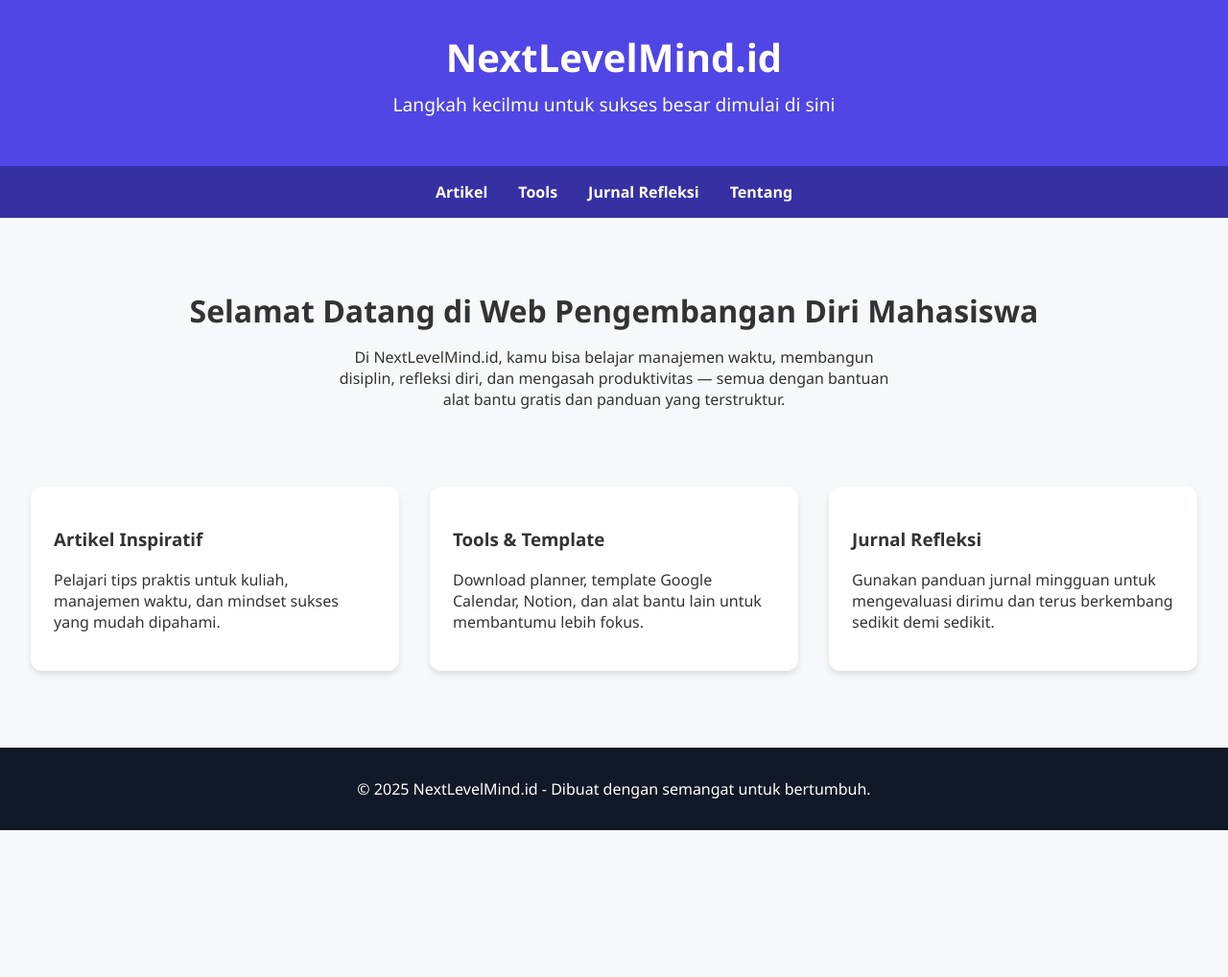
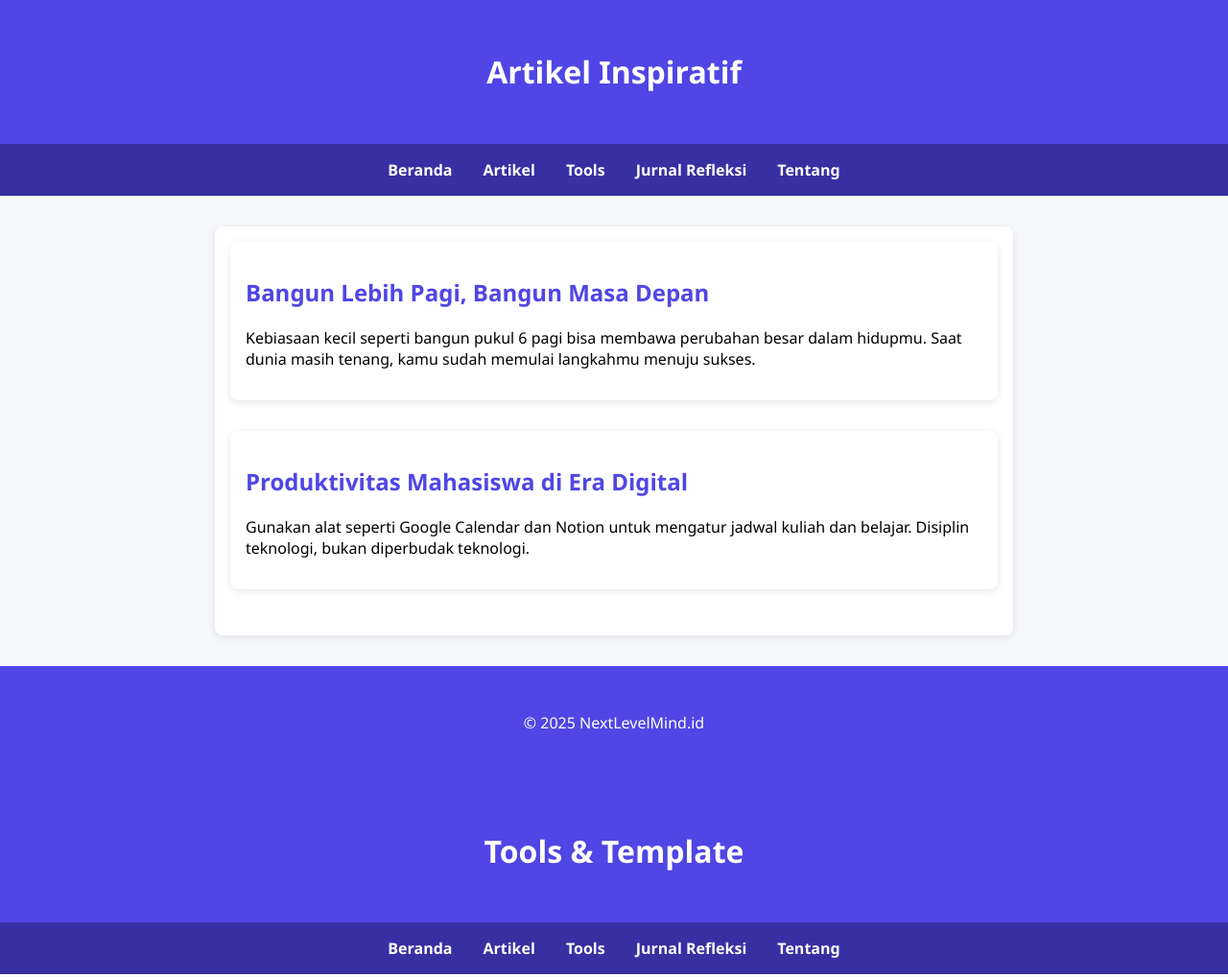
Before and after one commit to bastianpakpahan13/nextlevelmind, a plain HTML site: page index.html in a window 1280 px wide. Shown: the top 1018 px of the page at 96% size. Before the commit the page ends 865 px from the top, so only its background shows below. Drawn offline with Linux system fonts and the light colour scheme.

Commit message:
Update index.html

```diff
--- a/index.html
+++ b/index.html
@@ -1,112 +1,174 @@
+<!-- artikel.html -->
 <!DOCTYPE html>
 <html lang="id">
 <head>
-  <meta charset="UTF-8" />
-  <meta name="viewport" content="width=device-width, initial-scale=1.0" />
-  <title>NextLevelMind.id</title>
+  <meta charset="UTF-8">
+  <meta name="viewport" content="width=device-width, initial-scale=1.0">
+  <title>Artikel - NextLevelMind.id</title>
   <style>
-    body {
-      font-family: 'Segoe UI', sans-serif;
-      margin: 0;
-      padding: 0;
-      background-color: #f7f8fc;
-      color: #333;
-    }
-    header {
-      background-color: #4f46e5;
-      color: white;
-      padding: 2rem;
-      text-align: center;
-    }
-    header h1 {
-      margin: 0;
-      font-size: 2.5rem;
-    }
-    header p {
-      font-size: 1.2rem;
-      margin-top: 0.5rem;
-    }
-    nav {
-      background-color: #3730a3;
-      color: white;
-      display: flex;
-      justify-content: center;
-      padding: 1rem;
-      gap: 2rem;
-    }
-    nav a {
-      color: white;
-      text-decoration: none;
-      font-weight: bold;
-    }
-    .hero {
-      text-align: center;
-      padding: 3rem 1rem;
-    }
-    .hero h2 {
-      font-size: 2rem;
-      margin-bottom: 1rem;
-    }
-    .hero p {
-      max-width: 600px;
-      margin: 0 auto;
-    }
-    .features {
-      display: grid;
-      grid-template-columns: repeat(auto-fit, minmax(250px, 1fr));
-      gap: 2rem;
-      padding: 2rem;
-    }
-    .feature-card {
-      background-color: white;
-      border-radius: 12px;
-      padding: 1.5rem;
-      box-shadow: 0 4px 6px rgba(0, 0, 0, 0.1);
-    }
-    footer {
-      background-color: #111827;
-      color: white;
-      text-align: center;
-      padding: 1rem;
-      margin-top: 3rem;
-    }
+    body { font-family: 'Segoe UI', sans-serif; margin: 0; background-color: #f7f8fc; }
+    header, footer { background-color: #4f46e5; color: white; text-align: center; padding: 2rem; }
+    nav { background-color: #3730a3; display: flex; justify-content: center; gap: 2rem; padding: 1rem; }
+    nav a { color: white; text-decoration: none; font-weight: bold; }
+    .content { max-width: 800px; margin: 2rem auto; padding: 1rem; }
+    article { background: white; border-radius: 8px; padding: 1rem; margin-bottom: 2rem; box-shadow: 0 2px 8px rgba(0,0,0,0.1); }
+    h2 { color: #4f46e5; }
   </style>
 </head>
 <body>
   <header>
-    <h1>NextLevelMind.id</h1>
-    <p>Langkah kecilmu untuk sukses besar dimulai di sini</p>
+    <h1>Artikel Inspiratif</h1>
   </header>
-
   <nav>
+    <a href="index.html">Beranda</a>
     <a href="artikel.html">Artikel</a>
     <a href="tools.html">Tools</a>
     <a href="refleksi.html">Jurnal Refleksi</a>
     <a href="tentang.html">Tentang</a>
   </nav>
-
-  <section class="hero">
-    <h2>Selamat Datang di Web Pengembangan Diri Mahasiswa</h2>
-    <p>Di NextLevelMind.id, kamu bisa belajar manajemen waktu, membangun disiplin, refleksi diri, dan mengasah produktivitas — semua dengan bantuan alat bantu gratis dan panduan yang terstruktur.</p>
-  </section>
-
-  <section class="features">
-    <div class="feature-card">
-      <h3>Artikel Inspiratif</h3>
-      <p>Pelajari tips praktis untuk kuliah, manajemen waktu, dan mindset sukses yang mudah dipahami.</p>
+  <div class="content">
+    <article>
+      <h2>Bangun Lebih Pagi, Bangun Masa Depan</h2>
+      <p>Kebiasaan kecil seperti bangun pukul 6 pagi bisa membawa perubahan besar dalam hidupmu. Saat dunia masih tenang, kamu sudah memulai langkahmu menuju sukses.</p>
+    </article>
+    <article>
+      <h2>Produktivitas Mahasiswa di Era Digital</h2>
+      <p>Gunakan alat seperti Google Calendar dan Notion untuk mengatur jadwal kuliah dan belajar. Disiplin teknologi, bukan diperbudak teknologi.</p>
+    </article>
   </div>
-    <div class="feature-card">
-      <h3>Tools & Template</h3>
-      <p>Download planner, template Google Calendar, Notion, dan alat bantu lain untuk membantumu lebih fokus.</p>
-    </div>
-    <div class="feature-card">
-      <h3>Jurnal Refleksi</h3>
-      <p>Gunakan panduan jurnal mingguan untuk mengevaluasi dirimu dan terus berkembang sedikit demi sedikit.</p>
-    </div>
-  </section>
-
   <footer>
-    <p>© 2025 NextLevelMind.id - Dibuat dengan semangat untuk bertumbuh.</p>
+    <p>© 2025 NextLevelMind.id</p>
   </footer>
 </body>
 </html>
+
+<!-- tools.html -->
+<!DOCTYPE html>
+<html lang="id">
+<head>
+  <meta charset="UTF-8">
+  <meta name="viewport" content="width=device-width, initial-scale=1.0">
+  <title>Tools - NextLevelMind.id</title>
+  <style>
+    body { font-family: 'Segoe UI', sans-serif; margin: 0; background-color: #f7f8fc; }
+    header, footer { background-color: #4f46e5; color: white; text-align: center; padding: 2rem; }
+    nav { background-color: #3730a3; display: flex; justify-content: center; gap: 2rem; padding: 1rem; }
+    nav a { color: white; text-decoration: none; font-weight: bold; }
+    .content { max-width: 800px; margin: 2rem auto; padding: 1rem; }
+    .tool-box { background: white; border-radius: 8px; padding: 1rem; margin-bottom: 2rem; box-shadow: 0 2px 8px rgba(0,0,0,0.1); }
+    h2 { color: #4f46e5; }
+  </style>
+</head>
+<body>
+  <header>
+    <h1>Tools & Template</h1>
+  </header>
+  <nav>
+    <a href="index.html">Beranda</a>
+    <a href="artikel.html">Artikel</a>
+    <a href="tools.html">Tools</a>
+    <a href="refleksi.html">Jurnal Refleksi</a>
+    <a href="tentang.html">Tentang</a>
+  </nav>
+  <div class="content">
+    <div class="tool-box">
+      <h2>Template Google Calendar</h2>
+      <p>Atur jadwal harianmu dengan kalender mingguan khusus mahasiswa. <a href="#">Unduh sekarang</a></p>
+    </div>
+    <div class="tool-box">
+      <h2>Planner Harian PDF</h2>
+      <p>Cetak dan isi planner yang membantumu tetap fokus dan disiplin setiap hari.</p>
+    </div>
+  </div>
+  <footer>
+    <p>© 2025 NextLevelMind.id</p>
+  </footer>
+</body>
+</html>
+
+<!-- refleksi.html -->
+<!DOCTYPE html>
+<html lang="id">
+<head>
+  <meta charset="UTF-8">
+  <meta name="viewport" content="width=device-width, initial-scale=1.0">
+  <title>Jurnal Refleksi - NextLevelMind.id</title>
+  <style>
+    body { font-family: 'Segoe UI', sans-serif; margin: 0; background-color: #f7f8fc; }
+    header, footer { background-color: #4f46e5; color: white; text-align: center; padding: 2rem; }
+    nav { background-color: #3730a3; display: flex; justify-content: center; gap: 2rem; padding: 1rem; }
+    nav a { color: white; text-decoration: none; font-weight: bold; }
+    .content { max-width: 800px; margin: 2rem auto; padding: 1rem; }
+    .journal { background: white; border-radius: 8px; padding: 1rem; margin-bottom: 2rem; box-shadow: 0 2px 8px rgba(0,0,0,0.1); }
+    h2 { color: #4f46e5; }
+  </style>
+</head>
+<body>
+  <header>
+    <h1>Jurnal Refleksi Mingguan</h1>
+  </header>
+  <nav>
+    <a href="index.html">Beranda</a>
+    <a href="artikel.html">Artikel</a>
+    <a href="tools.html">Tools</a>
+    <a href="refleksi.html">Jurnal Refleksi</a>
+    <a href="tentang.html">Tentang</a>
+  </nav>
+  <div class="content">
+    <div class="journal">
+      <h2>Minggu Ini, Aku Belajar...</h2>
+      <p>Catat pengalaman dan pelajaran pentingmu minggu ini. Apa yang berhasil? Apa yang perlu ditingkatkan?</p>
+    </div>
+    <div class="journal">
+      <h2>Target Minggu Depan</h2>
+      <p>Buat daftar 3 hal yang ingin kamu capai minggu depan untuk menjadi versi dirimu yang lebih baik.</p>
+    </div>
+  </div>
+  <footer>
+    <p>© 2025 NextLevelMind.id</p>
+  </footer>
+</body>
+</html>
+
+<!-- tentang.html -->
+<!DOCTYPE html>
+<html lang="id">
+<head>
+  <meta charset="UTF-8">
+  <meta name="viewport" content="width=device-width, initial-scale=1.0">
+  <title>Tentang - NextLevelMind.id</title>
+  <style>
+    body { font-family: 'Segoe UI', sans-serif; margin: 0; background-color: #f7f8fc; }
+    header, footer { background-color: #4f46e5; color: white; text-align: center; padding: 2rem; }
+    nav { background-color: #3730a3; display: flex; justify-content: center; gap: 2rem; padding: 1rem; }
+    nav a { color: white; text-decoration: none; font-weight: bold; }
+    .content { max-width: 800px; margin: 2rem auto; padding: 1rem; background: white; border-radius: 8px; box-shadow: 0 2px 8px rgba(0,0,0,0.1); }
+    h2 { color: #4f46e5; }
+  </style>
+</head>
+<body>
+  <header>
+    <h1>Tentang NextLevelMind.id</h1>
+  </header>
+  <nav>
+    <a href="index.html">Beranda</a>
+    <a href="artikel.html">Artikel</a>
+    <a href="tools.html">Tools</a>
+    <a href="refleksi.html">Jurnal Refleksi</a>
+    <a href="tentang.html">Tentang</a>
+  </nav>
+  <div class="content">
+    <h2>Visi Kami</h2>
+    <p>Membangun generasi mahasiswa yang tidak hanya cerdas akademik, tetapi juga disiplin, reflektif, dan penuh semangat untuk berkembang.</p>
+
+    <h2>Misi</h2>
+    <p>Melalui konten inspiratif, alat bantu produktivitas, dan jurnal refleksi, kami ingin menjadi teman perjalanan mahasiswa dalam mencapai kesuksesan jangka panjang.</p>
+
+    <h2>Kenapa Kami Ada?</h2>
+    <p>NextLevelMind.id hadir karena banyak mahasiswa merasa kebingungan mengatur waktu dan tujuan hidup. Kami ingin menjadi solusi nyata bagi masalah itu.</p>
+  </div>
+  <footer>
+    <p>© 2025 NextLevelMind.id</p>
+  </footer>
+</body>
+</html>
```
Lines whose indentation alone changed are shown as unchanged.
